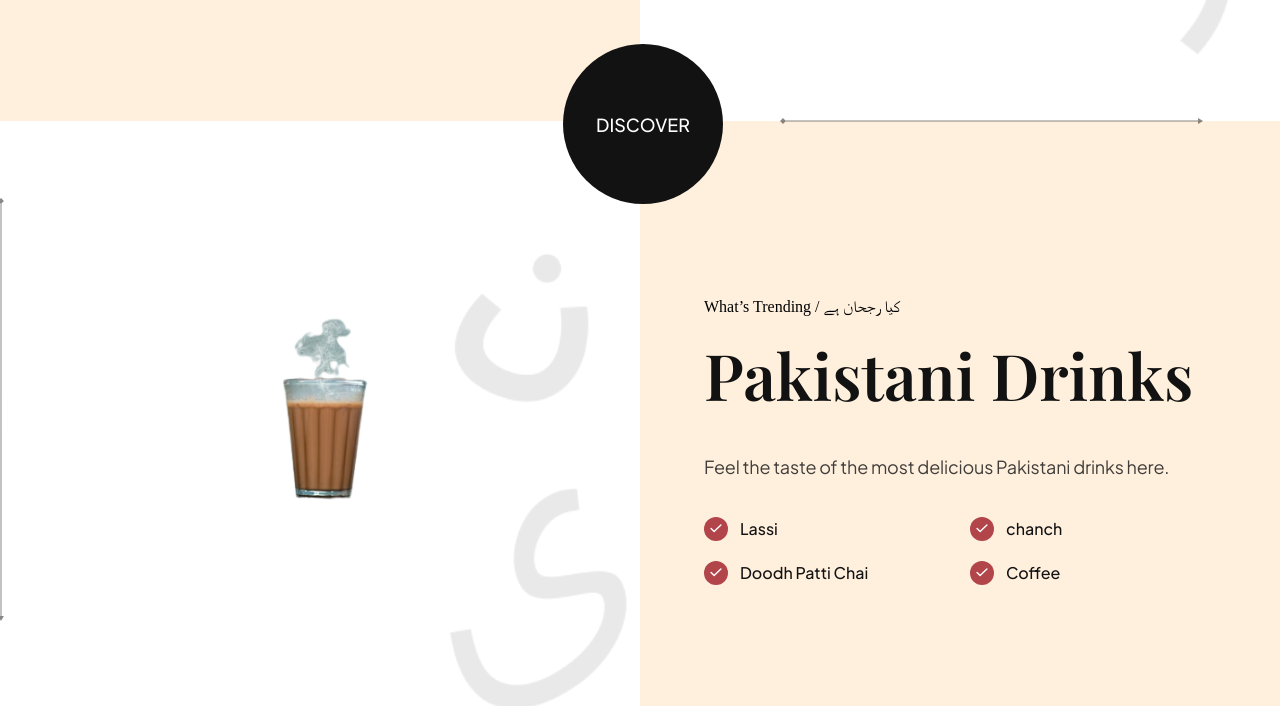
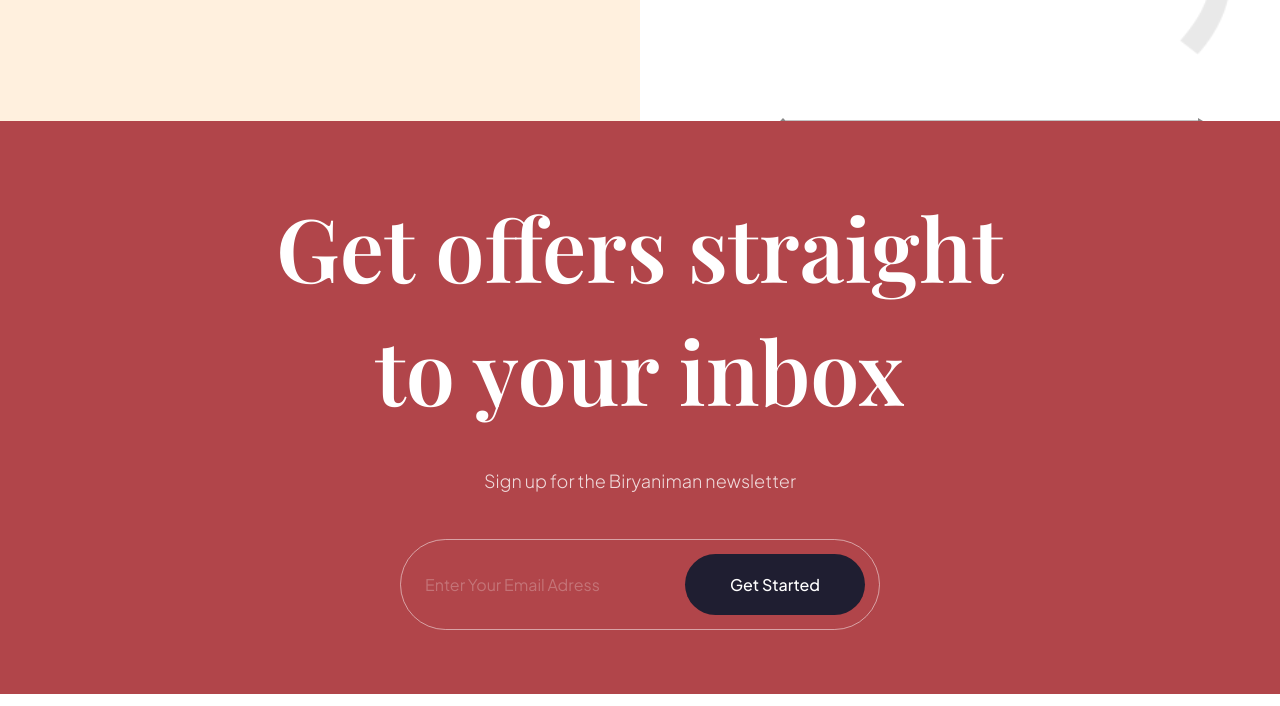
Before and after one commit to mhmumer/biryaniman, a website built with Vite: page index.html in a window 1280 px wide. Shown: the part 2869-3575 px from the top of the page. Built offline with nearby package versions, Linux system fonts and the light colour scheme.

Commit message:
Update index.html

```diff
--- a/index.html
+++ b/index.html
@@ -195,54 +195,7 @@
         <p>Discover</p>
       </div>
 
-      <!-- trending.drink  -->
 
-      <section class="trending-drinks">
-        <div class="trending__image flex-center">
-          <img src="assets/drinks.png" alt="biryani-3" data-aos="fade-right" >
-          <div class="trending__arrow trending__arrow-left">
-            <img src="assets/arrow-vertical.svg" alt="arrow vertical">
-          </div>
-          <div class="trending__arrow trending__arrow-bottom">
-            <img src="assets/arrow-horizontal.svg" alt="arrow horizontal">
-          </div>
-        </div>
-        <div class="trending__content" data-aos="fade-down">
-          <p class="biryani">What’s Trending / کیا رجحان ہے</p>
-          <h3 class="biryani__title">Pakistani Drinks</h3>
-          <p class="biryani__description">Feel the taste of the most delicious Pakistani drinks here.</p>
-
-          <ul class="trending__list flex-between">
-
-            <li>
-              <div class="trending__icon flex-center">
-                <img src="assets/check.svg" alt="check">
-              </div>
-              <p>Lassi</p>
-            </li>
-            <li>
-              <div class="trending__icon flex-center">
-                <img src="assets/check.svg" alt="check">
-              </div>
-              <p>chanch</p>
-            </li>
-            <li>
-              <div class="trending__icon flex-center">
-                <img src="assets/check.svg" alt="check">
-              </div>
-              <p>Doodh Patti Chai</p>
-            </li>
-            <li>
-              <div class="trending__icon flex-center">
-                <img src="assets/check.svg" alt="check">
-              </div>
-              <p>Coffee</p>
-            </li>
-          </ul>
-        </div>
-
-
-      </section>
 
     </section>
 
```
